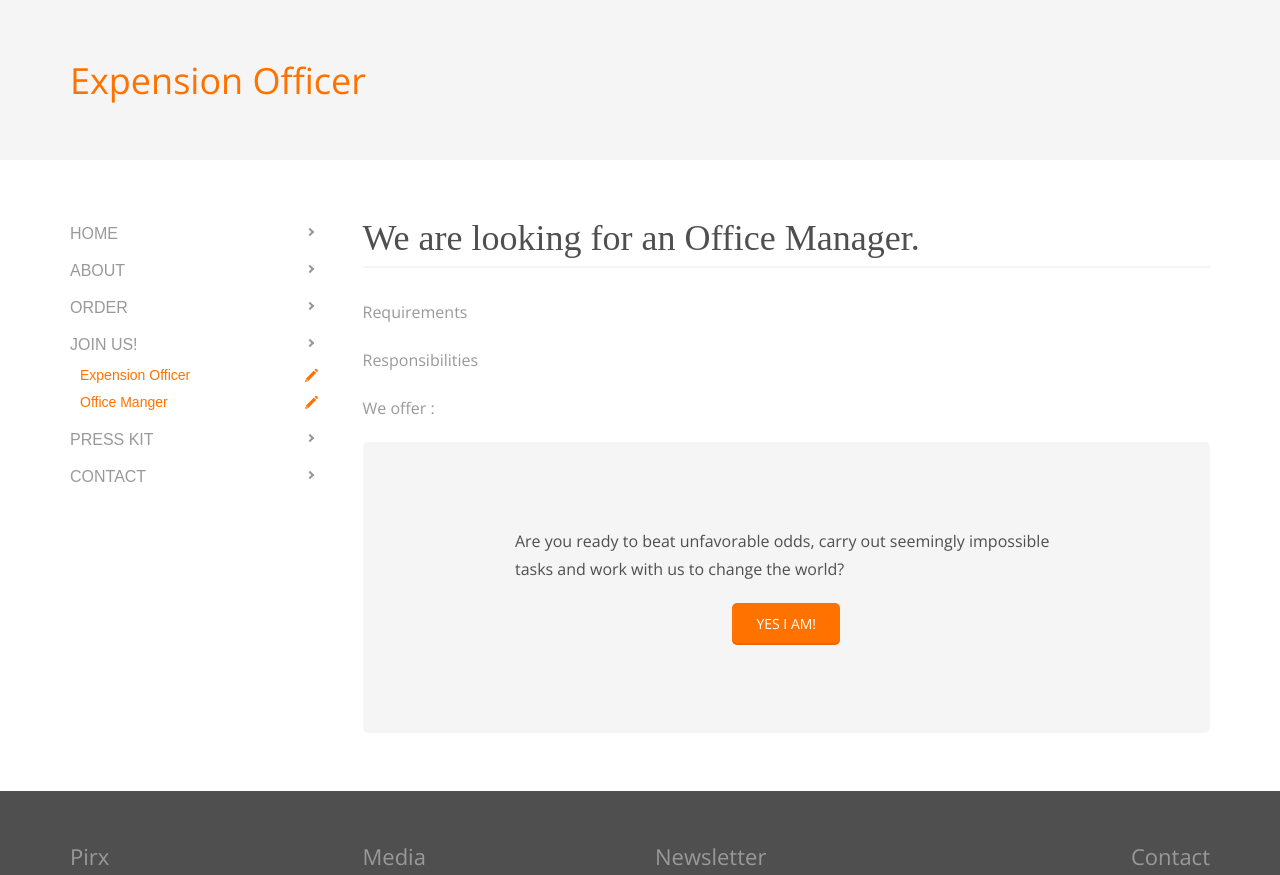
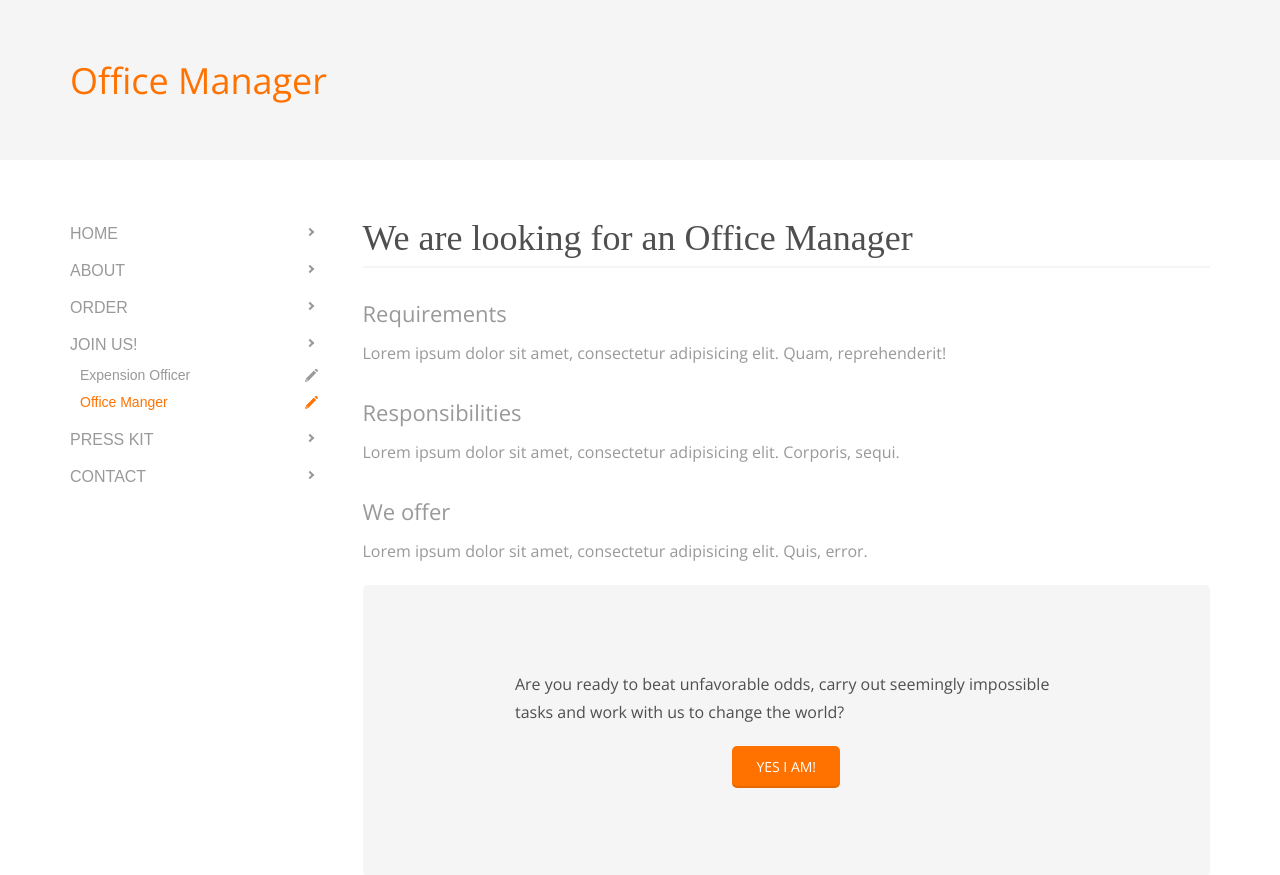
Before and after one commit to piotrlipert/pirx, a PHP site: page /recruit/office/ in a window 1280 px wide. Shown: the part 80-955 px from the top of the page. Run offline with PHP 8.4, Linux system fonts and the light colour scheme; style sheets or scripts are compiled from the project's sources; some libraries are stand-ins or nearby versions.

Commit message:
recruit page style fixes

```diff
--- a/recruit/office/index.php
+++ b/recruit/office/index.php
@@ -58,7 +58,7 @@
       <section id="caption">
         <div class="row caption">
           <div class="large12 columns">
-            <h2>Expension Officer</h2>
+            <h2>Office Manager</h2>
           </div>
         </div>
       </section>
@@ -72,7 +72,7 @@
               <li><a href="../../order/">Order<span></span></a></li>
               <li><a href="../../recruit/">Join us!<span></span></a>
                 <ul class="sidebar-subnav">
-                  <li><a href="/recruit/expansion/" class="active">Expension Officer<span></span></a></li>
+                  <li><a href="/recruit/expansion/">Expension Officer<span></span></a></li>
                   <li><a href="#" class="active">Office Manger<span></span></a></li>
                 </ul>
               </li>
@@ -81,19 +81,16 @@
             </ul>
           </div>
           <div class="large-9 columns jobs">
-            <h2>We are looking for an Office Manager.</h2>
+            <h2>We are looking for an Office Manager</h2>
 
-            <p>
-            Requirements </p>
+            <h3>Requirements</h3>
+            <p>Lorem ipsum dolor sit amet, consectetur adipisicing elit. Quam, reprehenderit!</p>
 
-            <p>
-            Responsibilities
-            </p>
+            <h3>Responsibilities</h3>
+            <p>Lorem ipsum dolor sit amet, consectetur adipisicing elit. Corporis, sequi.</p>
 
-            <p>
-            We offer :
-            </p>
-
+            <h3>We offer</h3>
+            <p>Lorem ipsum dolor sit amet, consectetur adipisicing elit. Quis, error.</p>
 
             <form action="../../scripts/recruit.php" method="POST" name="recruitform" id="recruitform">
               <fieldset>
--- a/scss/pirx/_hygiene.scss
+++ b/scss/pirx/_hygiene.scss
@@ -342,6 +342,19 @@
 			}
 		}
 
+		h3 {
+			margin-top: 30px;
+		}
+
+		ul.job-offer {
+			margin-left: 17px;
+			margin-bottom: 50px;
+
+			li {
+				color: #999;
+			}
+		}
+
 		fieldset {
 			.question {
 				padding: 8% 10% 5%;
```
Also changed, not shown: recruit/expansion/index.php (+15 -22 lines), images/bg-welcome@2x.jpg (added), images/bg-welcomeOLD.jpg (added), styles/style.css.
